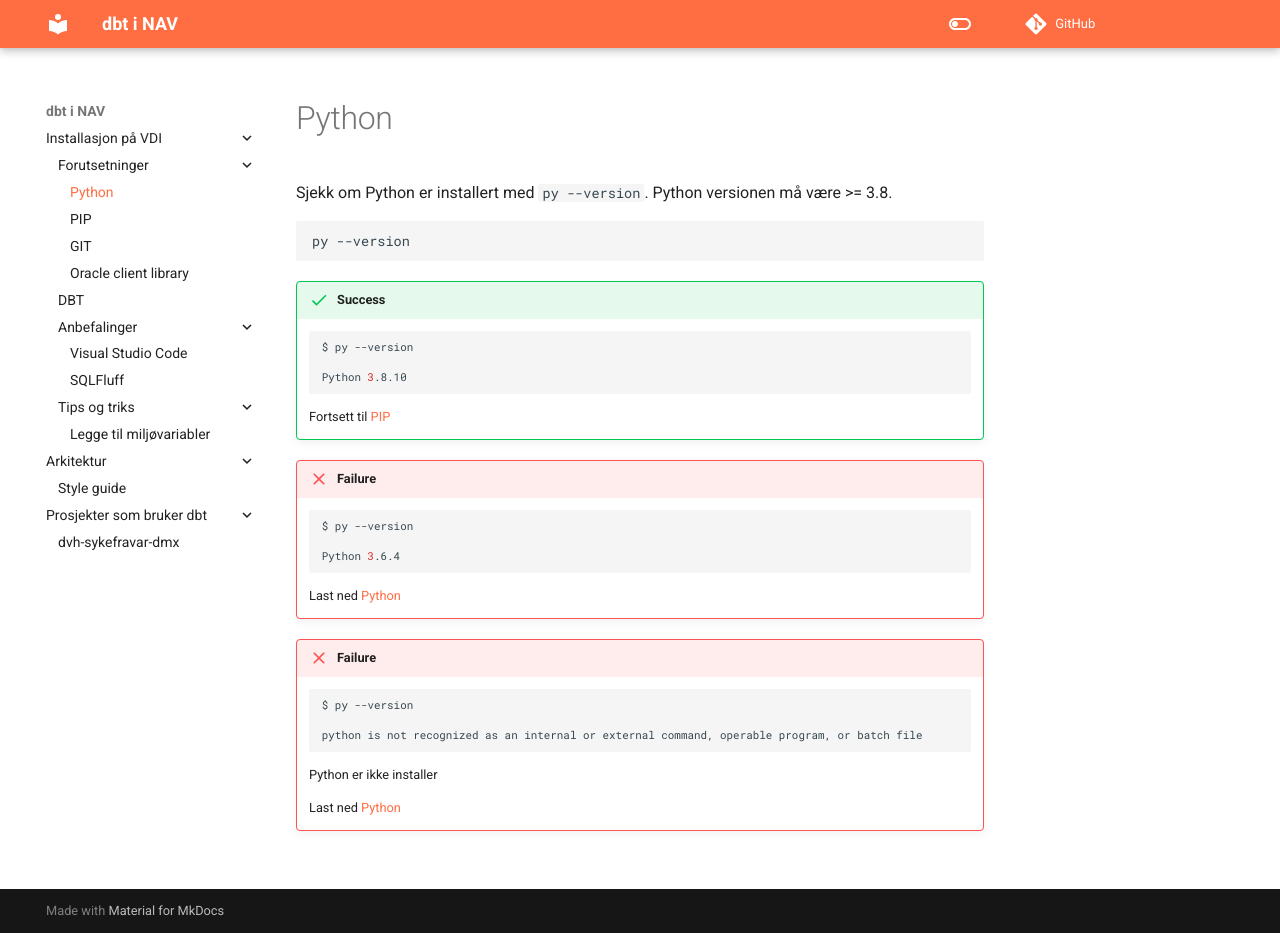
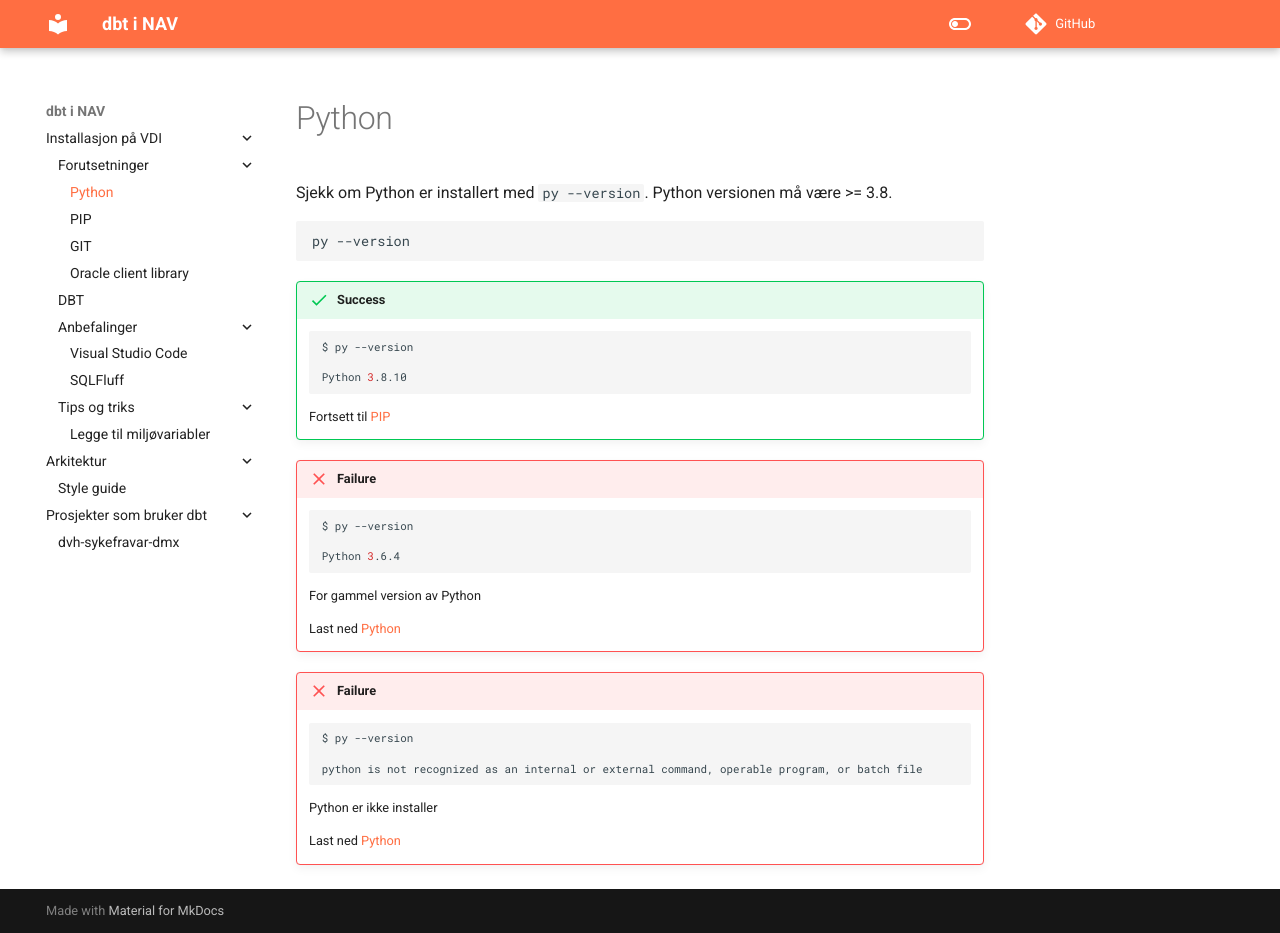
Before and after one commit to navikt/dbt-i-nav, an MkDocs documentation site: the page built from docs/vdi/python.md, in a window 1280 px wide and 933 px high. Built offline with MkDocs 1.6.1 and Material for MkDocs 9.7.7, drawn with Linux system fonts in a browser that asks for light colours; comment, search, counter and statistics services are not loaded.

Commit message:
Update python.md

````diff
--- a/docs/vdi/python.md
+++ b/docs/vdi/python.md
@@ -21,6 +21,7 @@
 
     Python 3.6.4
     ```
+    For gammel version av Python
 
     Last ned [Python](https://www.python.org/downloads/windows/)
 
````
